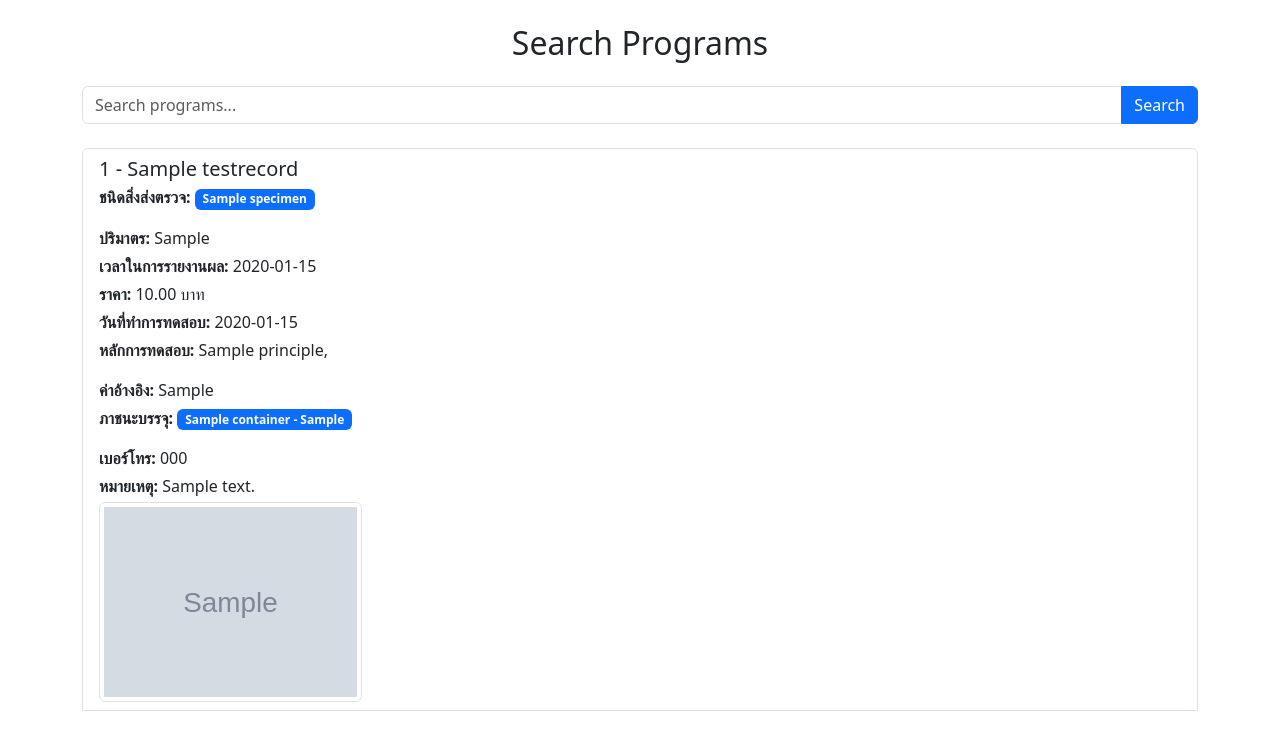
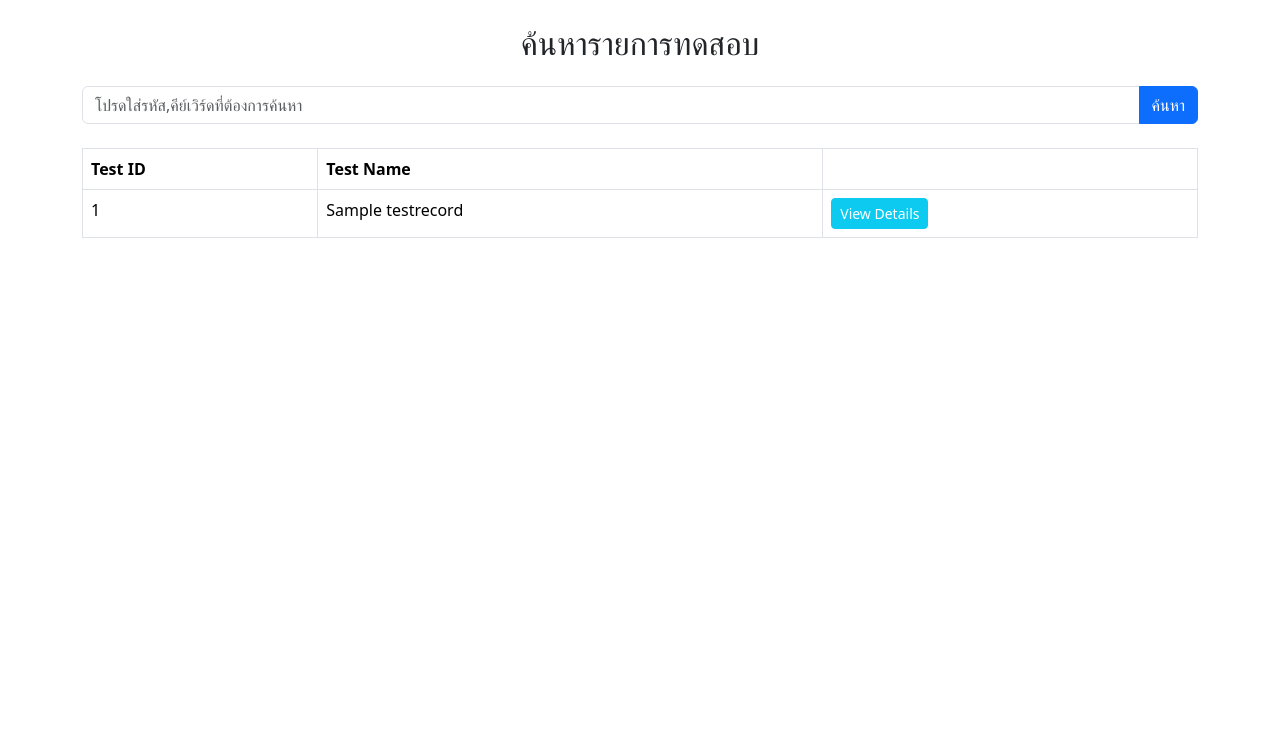
Before and after one commit to kjirachaya/search_search, a Django app: page /search/ in a window 1280 px wide. Shown: the top 750 px of the page. Run offline with Django 4.2, Linux system fonts and the light colour scheme; tables that the repository leaves empty hold one stand-in row (values such as "Sample post"); grey boxes marked "Sample" are stand-in pictures; some libraries are stand-ins or nearby versions.

Commit message:
Update UI

```diff
--- a/search_search/searchprograms/templates/search.html
+++ b/search_search/searchprograms/templates/search.html
@@ -10,137 +10,125 @@
 </head>
 <body>
 <div class="container mt-4">
-    <h2 class="text-center mb-4">Search Programs</h2>
+    <h2 class="text-center mb-4">ค้นหารายการทดสอบ</h2>
 
     <!-- Search Form -->
     <form method="GET" action="{% url 'search' %}" class="mb-4">
         <div class="input-group">
-            <input type="text" name="q" class="form-control" placeholder="Search programs..." value="{{ query }}">
-            <button type="submit" class="btn btn-primary">Search</button>
+            <input type="text" name="q" class="form-control" placeholder="โปรดใส่รหัส,คีย์เวิร์ดที่ต้องการค้นหา" value="{{ query }}">
+            <button type="submit" class="btn btn-primary">ค้นหา</button>
         </div>
     </form>
 
     {% if results %}
-        <ul class="list-group">
+    <!-- Table of Test Records -->
+    <table class="table table-bordered">
+        <thead>
+            <tr>
+                <th>Test ID</th>
+                <th>Test Name</th>
+                <th></th>
+            </tr>
+        </thead>
+        <tbody>
             {% for record in results %}
-            <li class="list-group-item d-flex align-items-center">
-                <!-- Clickable TestRecord Image -->
-                {% comment %} {% if record.image %}
-                    <img src="{{ record.image.url }}" class="rounded me-3 img-thumbnail" width="100" height="100"
-                        alt="{{ record.name }}" data-bs-toggle="modal" data-bs-target="#imageModal{{ forloop.counter }}">
-                {% else %}
-                    <img src="https://via.placeholder.com/100" class="rounded me-3 img-thumbnail" width="100" height="100"
-                        alt="No Image Available">
-                {% endif %} {% endcomment %}
+            <tr>
+                <td>{{ record.test_id }}</td>
+                <td>{{ record.test_name }}</td>
+                <td>
+                    <button style="color:white;"class="btn btn-info btn-sm" data-bs-toggle="modal" data-bs-target="#detailModal{{ forloop.counter }}">
+                        View Details
+                    </button>
+                </td>
+            </tr>
+            {% endfor %}
+        </tbody>
+    </table>
 
-                <!-- Program Info -->
-                <div>
-                    <h5 class="mb-1">{{ record.test_id }} - {{record.test_name}}</h5>
-                    {% comment %} <p class="mb-1"><strong>ชนิดสิ่งส่งตรวจ:</strong> {{ record.specimen }}</p> {% endcomment %}
-                    <!-- Display Multiple Specimens -->
-                    <p><strong>ชนิดสิ่งส่งตรวจ:</strong>
+    <!-- Modals (placed outside the table) -->
+    {% for record in results %}
+    <div class="modal fade" id="detailModal{{ forloop.counter }}" tabindex="-1" aria-labelledby="detailModalLabel{{ forloop.counter }}" aria-hidden="true">
+        <div class="modal-dialog modal-lg">
+            <div class="modal-content">
+                <div class="modal-header">
+                    <h5 class="modal-title">{{ record.test_name }}</h5>
+                    <button type="button" class="btn-close" data-bs-dismiss="modal" aria-label="Close"></button>
+                </div>
+                <div class="modal-body">
+                    <table class="table table-striped">
+                        <tr><th>Test ID</th><td>{{ record.test_id }}</td></tr>
+                        <tr><th>ชนิดสิ่งส่งตรวจ</th>
+                            <td>
                                 {% for specimen in record.specimen.all %}
                                     <span class="badge bg-primary">{{ specimen.name }}</span>
                                 {% empty %}
                                     <span class="text-muted">No specimens available</span>
                                 {% endfor %}
-                    </p>
+                            </td>
+                        </tr>
                         {% if record.volumn %}
-                        <p class="mb-1"><strong>ปริมาตร:</strong> {{ record.volumn }}</p>
+                            <tr><th>ปริมาตร</th><td>{{ record.volumn }}</td></tr>
                         {% endif %}
                         {% if record.turn_around_time %}
-                        <p class="mb-1"><strong>เวลาในการรายงานผล:</strong> {{ record.turn_around_time }}</p>
+                            <tr><th>เวลาในการรายงานผล</th><td>{{ record.turn_around_time }}</td></tr>
                         {% endif %}
                         {% if record.price %}
-                        <p class="mb-1"><strong>ราคา:</strong> {{ record.price }} บาท</p>
+                            <tr><th>ราคา</th><td>{{ record.price }} บาท</td></tr>
                         {% endif %}
                         {% if record.test_date %}
-                        <p class="mb-1"><strong>วันที่ทำการทดสอบ:</strong> {{ record.test_date }}</p>
+                            <tr><th>วันที่ทำการทดสอบ</th><td>{{ record.test_date }}</td></tr>
                         {% endif %}
-
-                    {% comment %} <span class="badge bg-info text-dark">Tags: {{ record.tags }}</span> {% endcomment %}
-                    {% comment %} <span class="badge bg-secondary">Keywords: {{ record.keywords }}</span> {% endcomment %}
-
-                    <p><strong>หลักการทดสอบ:</strong>
+                        <tr><th>หลักการทดสอบ</th>
+                            <td>
                                 {% for principle in record.principle.all %}
-                        <span class="mb-1">{{ principle.name }}, </span>
+                                    {{ principle.name }},
                                 {% endfor %}
-                    </p>
+                            </td>
+                        </tr>
                         {% if record.reference_value %}
-                        <p class="mb-1"><strong>ค่าอ้างอิง:</strong> {{ record.reference_value }}</p>
+                            <tr><th>ค่าอ้างอิง</th><td>{{ record.reference_value }}</td></tr>
                         {% endif %}
                         {% if record.transport_media.collect %}
-                        <p class="mb-1"><strong>วิธีเก็บ:</strong> {{ record.transport_media.collect }}</p>
+                            <tr><th>วิธีเก็บ</th><td>{{ record.transport_media.collect }}</td></tr>
                         {% endif %}
                         {% if record.transport_media.transport_and_storage %}
-                        <p class="mb-1"><strong>การนำส่งและการเก็บรักษา:</strong> {{ record.transport_media.transport_and_storage }}</p>
+                            <tr><th>การนำส่งและการเก็บรักษา</th><td>{{ record.transport_media.transport_and_storage }}</td></tr>
                         {% endif %}
-                    <p><strong>ภาชนะบรรจุ:</strong>
+                        <tr><th>ภาชนะบรรจุ</th>
+                            <td>
                                 {% for container in record.container.all %}
-                            {% if container.collect %}
-                                <span class="badge bg-primary">{{ container.name }} - {{ container.collect }}</span>
-                            {% else %}
                                     <span class="badge bg-primary">{{ container.name }}</span>
-                            {% endif %}
                                 {% empty %}
                                     <span class="text-muted">No container available</span>
                                 {% endfor %}
-                        </p>
+                            </td>
+                        </tr>
                         {% if record.phone %}
-                        <p class="mb-1"><strong>เบอร์โทร:</strong> {{ record.phone }}</p>
+                            <tr><th>เบอร์โทร</th><td>{{ record.phone }}</td></tr>
                         {% endif %}
                         {% if record.note %}
-                        <p class="mb-1"><strong>หมายเหตุ:</strong> {{ record.note }}</p>
+                            <tr><th>หมายเหตุ</th><td>{{ record.note }}</td></tr>
                         {% endif %}
                         {% for container in record.container.all %}
                             {% if container.image %}
-                        {% comment %} <div class="mt-2"> {% endcomment %}
-                            <img src="{{ container.image.url }}" class="rounded img-thumbnail" style="height:200px;"
-                                alt="{{ container.name }}" data-bs-toggle="modal" data-bs-target="#transportImageModal{{ forloop.counter }}">
-                        {% comment %} </div> {% endcomment %}
+                                <tr><th>Image</th>
+                                    <td><img src="{{ container.image.url }}" class="img-thumbnail" style="height:200px;"></td>
+                                </tr>
                             {% endif %}
                         {% endfor %}
-                </div>
-            </li>
-
-            <!-- Modal for TestRecord Image -->
-            <div class="modal fade" id="imageModal{{ forloop.counter }}" tabindex="-1" aria-labelledby="imageModalLabel{{ forloop.counter }}" aria-hidden="true">
-                <div class="modal-dialog modal-dialog-centered">
-                    <div class="modal-content">
-                        <div class="modal-header">
-                            <h5 class="modal-title">{{ record.test_name }}</h5>
-                            <button type="button" class="btn-close" data-bs-dismiss="modal" aria-label="Close"></button>
-                        </div>
-                        <div class="modal-body text-center">
-                            <img src="{{ record.image.url }}" class="img-fluid rounded" alt="{{ record.test_name }}">
+                    </table>
                 </div>
             </div>
         </div>
     </div>
+    {% endfor %}
 
-            <!-- Modal for TransportMedia Image -->
-            {% if record.transport_media.image %}
-            <div class="modal fade" id="transportImageModal{{ forloop.counter }}" tabindex="-1" aria-labelledby="transportImageModalLabel{{ forloop.counter }}" aria-hidden="true">
-                <div class="modal-dialog modal-dialog-centered">
-                    <div class="modal-content">
-                        <div class="modal-header">
-                            <h5 class="modal-title">{{ record.test_name }}</h5>
-                            <button type="button" class="btn-close" data-bs-dismiss="modal" aria-label="Close"></button>
-                        </div>
-                        <div class="modal-body text-center">
-                            <img src="{{ record.transport_media.image.url }}" class="img-fluid rounded" alt="{{ record.transport_media.name }}">
-                        </div>
-                    </div>
-                </div>
-            </div>
-            {% endif %}
-            {% endfor %}
-        </ul>
     {% else %}
         <p class="text-center text-muted">No results found.</p>
     {% endif %}
 </div>
-<!-- Bootstrap JS (for Modal to work) -->
+
+<!-- Bootstrap JS (for Modal functionality) -->
 <script src="https://cdn.jsdelivr.net/npm/bootstrap@5.3.0/dist/js/bootstrap.bundle.min.js"></script>
 </body>
 </html>
```
Lines whose indentation alone changed are shown as unchanged.
